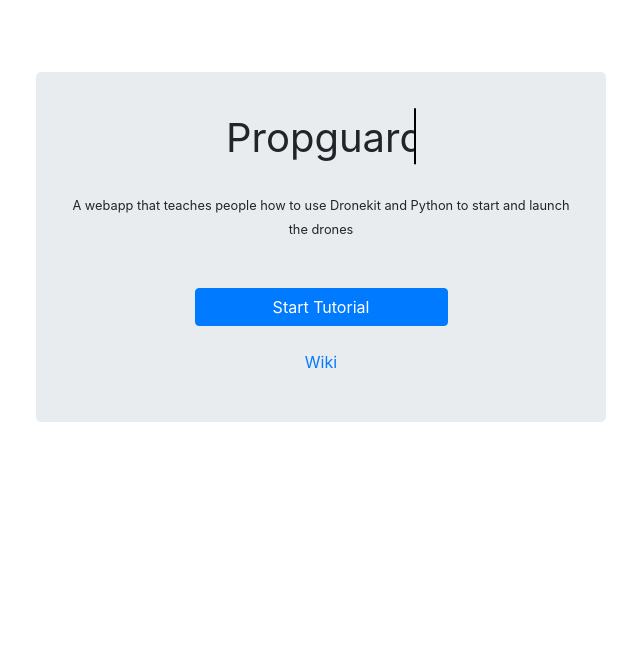
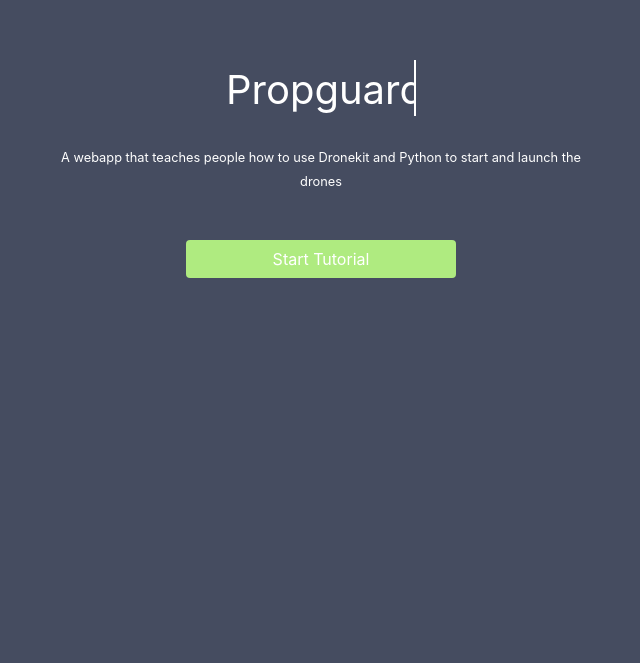
Before and after one commit to MissouriMRR/propguard, a React (Create React App) app: page / in a window 1280 px wide. Shown: the part 137-800 px from the top of the page, without its empty margins (319-959 px from the left). Built offline with nearby package versions, Linux system fonts and the light colour scheme.

Commit message:
fixed issues and changed color scheme

```diff
--- a/public/index.html
+++ b/public/index.html
@@ -6,8 +6,8 @@
     <meta name="viewport" content="width=device-width, initial-scale=1" />
     <meta name="theme-color" content="#000000" />
     <meta
-      name="Propguard is a interactive tutorial that teaches Dronekit and Python to start and launch the drones"
-      content="Web site created using create-react-app"
+      name="Propguard"
+      content="Propguard is a interactive tutorial that teaches Dronekit and Python to start and launch the drones"
     />
     <!--
       manifest.json provides metadata used when your web app is installed on a
--- a/src/App.css
+++ /dev/null
@@ -1,3 +0,0 @@
-html, body, .App {
-  height: 100vh;
-}
--- a/src/App.tsx
+++ b/src/App.tsx
@@ -1,19 +1,23 @@
 import React from 'react';
 import { BrowserRouter as Router, Route, Switch } from 'react-router-dom';
 import 'bootstrap/dist/css/bootstrap.min.css';
-import './App.css';
 import Landing from './components/landing/Landing'
+import styled from 'styled-components';
 
 const App: React.FC = () => {
+  const App = styled.div`
+      height: 100vh;
+  `
+
   return (
     <Router>
-      <div className="App">
+      <App className="App">
         <Landing />
 
         <Switch>
           <Route path="/" component={Landing} />
         </Switch>
-      </div>
+      </App>
     </Router>
   );
 }
--- a/src/components/landing/Landing.tsx
+++ b/src/components/landing/Landing.tsx
@@ -2,24 +2,25 @@
 import { Link } from 'react-router-dom';
 import styled from 'styled-components';
 
-const Landing: React.FC = () => {
+const Landing: React.FC = (): JSX.Element => {
     const Landing = styled.div`
         height: 100%;
         overflow-x: hidden;
+        background-color: #454C60;
     `
 
     const Title = styled.div`
         position: relative;
         font-size: 40px;
         width: 16em;
-        height: 25%;
+        height: 16%;
         margin: 0 auto;
         border-right: 2px solid rgba(255, 255, 255, 0);
         overflow: hidden;
         transform: translateY(-50%);
         font-weight: 400;
         animation: typewriter 1s steps(9) 1s 1 normal both,
-        blinkTextCursor 1s steps(9) infinite normal;
+        blinkTextCursor 1s steps(11) infinite normal;
 
         @keyframes typewriter {
             from {
@@ -32,13 +33,13 @@
 
         @keyframes blinkTextCursor {
             0% {
-                border-right-color: rgba(0, 0, 0, 1);
+                border-right-color: rgba(255, 255, 255, 1);
             }
             25% {
-                border-right-color: rgba(0, 0, 0, 1);
+                border-right-color: rgba(255, 255, 255, 1);
             }
             50% {
-                border-right-color: rgba(0, 0, 0, 1);
+                border-right-color: rgba(255, 255, 255, 1);
             }
             75% {
                 border-right-color: transparent;
@@ -49,8 +50,9 @@
         }
     `
 
-    const Jumbotron = styled.div`
+    const Main = styled.div`
         height: 350px;
+        color: white;
 
         @media screen and (max-width: 575px) {
             .jumbotron {
@@ -59,18 +61,22 @@
         }
     `
 
+    const Button = styled.button`
+        background-color: #AFEB80;
+        color: white;
+    `
+
     return (
         <Landing className="Landing">
             <div className="container h-100 text-center">
                 <div className="row align-items-center h-100">
-                    <Jumbotron className="col-lg-6 col-md-8 col-10 offset-lg-3 offset-md-2 offset-1 jumbotron text-center mt-5 mt-xl-0">
-                        <Title className="anim-typewriter">
+                    <Main className="col-lg-6 col-md-8 col-10 offset-lg-3 offset-md-2 offset-1 text-center mt-5 mt-xl-0">
+                        <Title>
                             Propguard
                         </Title>
                         <small>A webapp that teaches people how to use Dronekit and Python to start and launch the drones</small> <br></br>
-                        <Link to="/tutorial"><button className="btn btn-primary col-6 mt-5">Start Tutorial</button></Link>
-                        <div className="mt-4"><a href="https://github.com/MissouriMRR" target="_blank" rel="noopener noreferrer">Wiki</a></div>
-                    </Jumbotron>
+                        <Link to="/tutorial"><Button className="btn col-6 mt-5">Start Tutorial</Button></Link>
+                    </Main>
                 </div>
             </div>
         </Landing>
```
Also changed, not shown: public/manifest.json.
